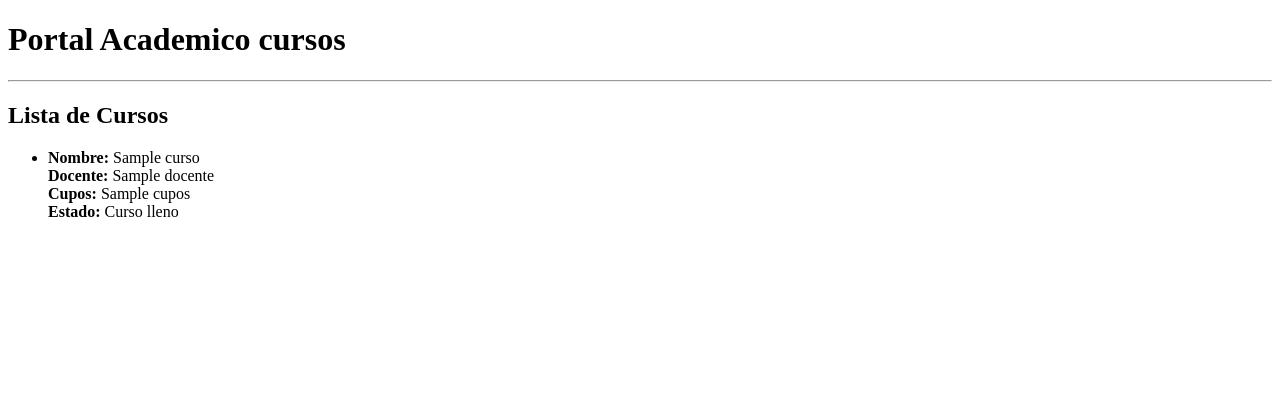
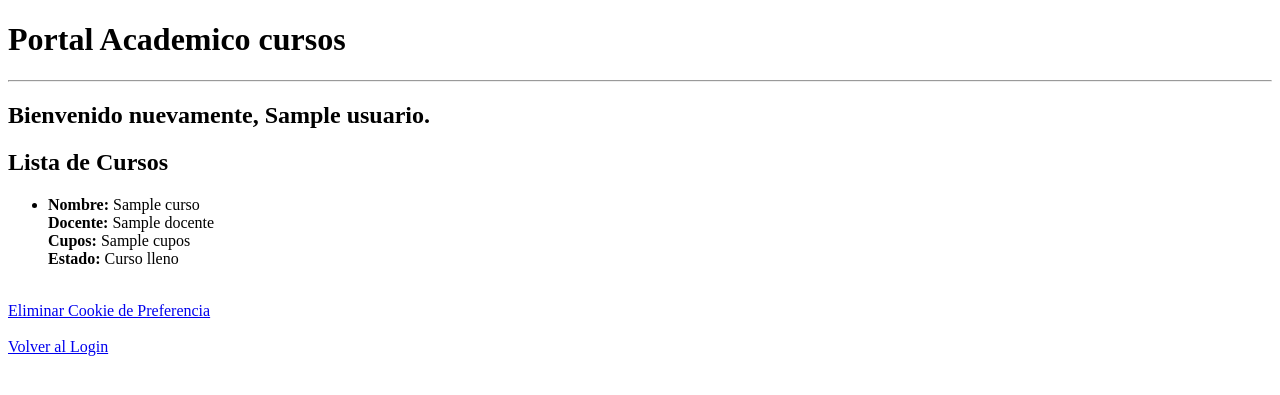
Before and after one commit to Julio-Cesar-cc/TEMII-EXAMEN_1, a Flask app: template templates/cursos.html in a window 1280 px wide. Shown: the top 395 px of the page. Run offline with Flask 3, Linux system fonts and the light colour scheme; the template is opened without the code that fills it: most values are stand-ins (such as "Sample title", 1, 10 or a date in 2020).

Commit message:
implementacion de sesiones y cookies

```diff
--- a/app.py
+++ b/app.py
@@ -1,4 +1,4 @@
-from flask import Flask, render_template, request, redirect, url_for, session
+from flask import Flask, render_template, request, redirect, url_for, session,make_response
 
 app = Flask(__name__)
 
@@ -20,7 +20,10 @@ def login():
 
         if usuario in usuarios and usuarios[usuario] == password:
             session['usuario'] = usuario
-            return redirect(url_for('cursos'))
+
+            respuesta = make_response(redirect(url_for('cursos')))
+            respuesta.set_cookie('usuario_preferido', usuario)
+            return respuesta
         else:
             mensaje = "Usuario o contraseña incorrectos"
 
@@ -29,13 +32,22 @@ def login():
 @app.route('/cursos')
 def cursos():
     if 'usuario' in session:
+        usuario_cookie = request.cookies.get('usuario_preferido')
         cursos = [
-        {"nombre": "Programación Web", "docente": "Luis Pérez", "cupos": 15},
-        {"nombre": "Bases de Datos", "docente": "Ana López", "cupos": 8},
-        {"nombre": "Inteligencia Artificial", "docente": "Carlos Rojas", "cupos": 0}]
-        return render_template('cursos.html', cursos=cursos)
+            {"nombre": "Programación Web", "docente": "Luis Pérez", "cupos": 15},
+            {"nombre": "Bases de Datos", "docente": "Ana López", "cupos": 8},
+            {"nombre": "Inteligencia Artificial", "docente": "Carlos Rojas", "cupos": 0}
+        ]
+        return render_template('cursos.html', cursos=cursos, usuario=usuario_cookie)
     else:
         return redirect(url_for('login'))
+
+@app.route('/eliminar_cookie')
+def eliminar_cookie():
+    respuesta = make_response(redirect(url_for('cursos')))
+    respuesta.delete_cookie('usuario_preferido')
+    return respuesta
+
 
 
 @app.route('/perfil')
--- a/templates/cursos.html
+++ b/templates/cursos.html
@@ -1,6 +1,11 @@
 {% extends "base.html" %}
 
 {% block contenido %}
+    {% if usuario %}
+        <h2>Bienvenido nuevamente, {{ usuario }}.</h2>
+    {% else %}
+        <h2>Bienvenido al Portal Académico.</h2>
+    {% endif %}
     <h2>Lista de Cursos</h2>
 
     <ul>
@@ -19,4 +24,10 @@
         <br>
     {% endfor %}
     </ul>
+    {% if usuario %}
+        <a href="/eliminar_cookie">Eliminar Cookie de Preferencia</a>
+        <br><br>
+    {% endif %}
+
+    <a href="/">Volver al Login</a>
 {% endblock %}
```
